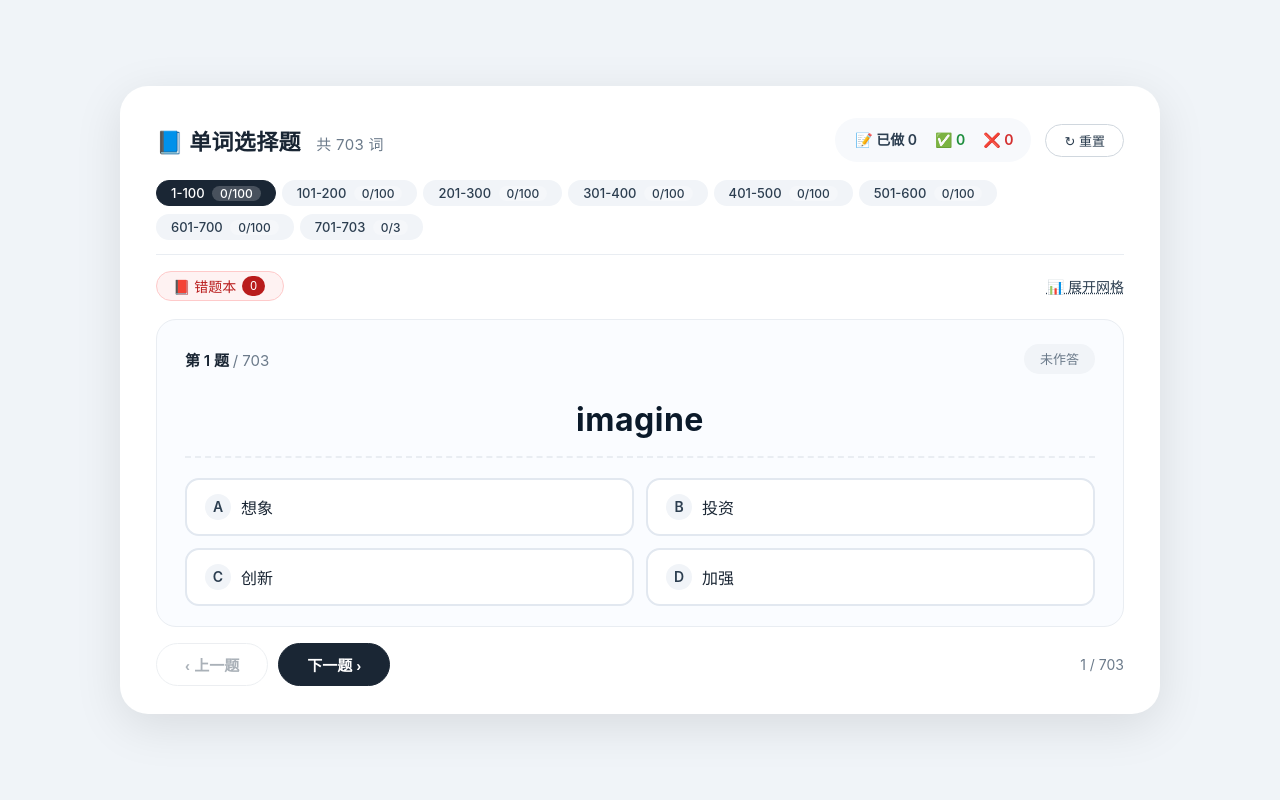
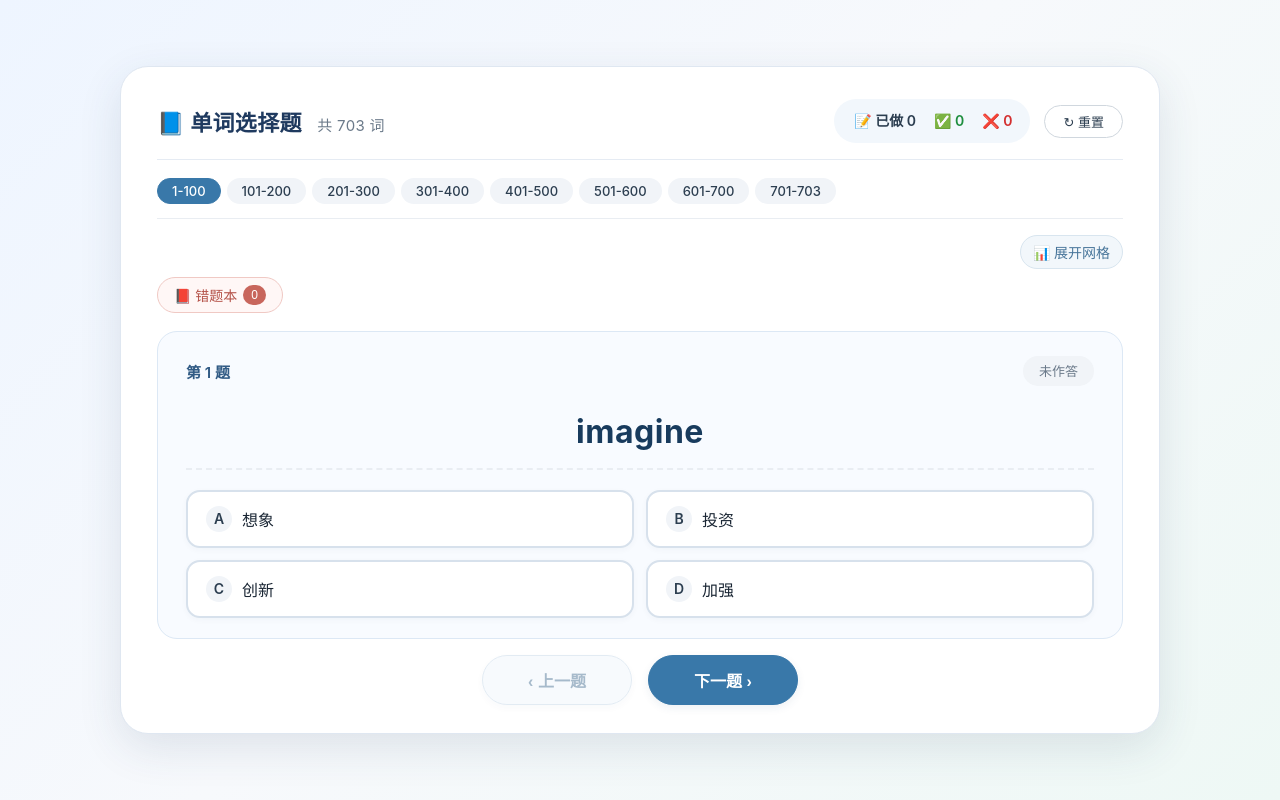
Before and after one commit to jeffzepher/mem_voc, a plain HTML site: page index.html in a window 1280 px wide. Drawn offline with Linux system fonts and the light colour scheme.

Commit message:
Enhance layout and navigation styles in index.html
Added new styles for improved layout and navigation. Updated progress display and removed redundant elements.

```diff
--- a/index.html
+++ b/index.html
@@ -429,6 +429,123 @@
         }
         .answer-toast.wrong-toast { background: #d32f2f; }
 
+        /* ===== 简洁配色与导航优化 ===== */
+        body {
+            background: linear-gradient(135deg, #eef5ff 0%, #f7f9fc 48%, #eef8f5 100%);
+            color: #243447;
+        }
+        .container {
+            border: 1px solid #dfe7f1;
+            box-shadow: 0 14px 44px rgba(40, 68, 96, 0.12);
+        }
+        .header {
+            padding-bottom: 16px;
+            border-bottom: 1px solid #e5ebf3;
+        }
+        .header h1 { color: #1f3a5f; }
+        .stats {
+            background: #f2f7fc;
+            border-color: #d8e5f2;
+        }
+        .question-area {
+            background: #f8fbff;
+            border-color: #dce8f5;
+        }
+        .q-number { color: #315b85; }
+        .word-display { color: #183b5d; }
+        .option-item {
+            border-color: #d7e1ec;
+            box-shadow: 0 2px 6px rgba(35, 61, 86, 0.035);
+        }
+        .option-item:hover:not(.disabled) {
+            border-color: #6d9dcc;
+            background: #f4f9ff;
+            transform: translateY(-1px);
+        }
+        .nav-footer {
+            justify-content: center;
+            flex-direction: column;
+            margin-top: 14px;
+        }
+        .nav-buttons {
+            justify-content: center;
+            gap: 16px;
+        }
+        .nav-btn {
+            min-width: 150px;
+            min-height: 50px;
+            padding: 12px 30px;
+            font-size: 16px;
+            border: 1px solid #b9cee2;
+            background: #edf5fc;
+            color: #24547e;
+            box-shadow: 0 3px 8px rgba(42, 78, 110, 0.08);
+        }
+        .nav-btn:hover:not(:disabled) {
+            background: #e2f0fb;
+            border-color: #7fa8ca;
+        }
+        .nav-btn.primary {
+            background: #3978a9;
+            border-color: #3978a9;
+            color: #fff;
+        }
+        .nav-btn.primary:hover:not(:disabled) {
+            background: #2e668f;
+            border-color: #2e668f;
+        }
+        .progress-text { display: none; }
+        .grid-bar {
+            display: flex;
+            justify-content: flex-end;
+            margin: 2px 0 8px;
+        }
+        .grid-toggle {
+            color: #47759a;
+            background: #f2f7fb;
+            border: 1px solid #d8e5ef;
+            border-radius: 20px;
+            padding: 6px 12px;
+            text-decoration: none;
+        }
+        .grid-toggle:hover {
+            background: #eaf3fa;
+            color: #285d84;
+        }
+        .grid-container {
+            margin-top: 0;
+            margin-bottom: 12px;
+            padding: 10px 0 12px;
+            border-top: 0;
+            border-bottom: 1px solid #e7edf4;
+        }
+        .grid-item.current {
+            border-color: #3978a9;
+            box-shadow: 0 0 0 2px rgba(57, 120, 169, 0.13);
+        }
+        .error-book-bar {
+            justify-content: flex-start;
+            margin-bottom: 18px;
+        }
+        .error-book-btn {
+            background: #fff7f6;
+            border-color: #f0c9c4;
+            color: #b45147;
+            padding: 7px 16px;
+        }
+        .error-book-btn:hover { background: #fff0ee; }
+        .error-book-btn .count { background: #c8665c; }
+        .progress-tabs .tab.active {
+            background: #3978a9;
+            color: #fff;
+            border-color: #3978a9;
+        }
+        .answer-toast {
+            background: #2f855a;
+            box-shadow: 0 8px 22px rgba(34, 93, 63, 0.22);
+        }
+        .answer-toast.wrong-toast { background: #c75b52; }
+
         @media (min-width: 641px) and (max-width: 1180px) {
             .container { max-width: 900px; width: calc(100% - 32px); }
             .options { grid-template-columns: repeat(2, minmax(0, 1fr)); }
@@ -520,6 +637,12 @@
             .nav-buttons {
                 justify-content: center;
             }
+        }
+
+        @media (max-width: 640px) {
+            .nav-buttons { width: 100%; gap: 10px; }
+            .nav-btn { min-width: 0; flex: 1; min-height: 48px; padding: 11px 12px; font-size: 15px; }
+            .grid-bar { justify-content: center; }
         }
     </style>
 </head>
@@ -546,12 +669,19 @@
         <!-- 进度标签 -->
         <div class="progress-tabs" id="progressTabs"></div>
 
+        <!-- 进度网格 -->
+        <div class="grid-bar">
+            <button class="grid-toggle" id="gridToggle">📊 展开网格</button>
+        </div>
+        <div class="grid-container" id="gridContainer">
+            <div class="grid-items" id="gridItems"></div>
+        </div>
+
         <!-- 错题本 -->
         <div class="error-book-bar">
             <button class="error-book-btn" id="errorBookBtn">
                 📕 错题本 <span class="count" id="errorCount">0</span>
             </button>
-            <button class="grid-toggle" id="gridToggle">📊 展开网格</button>
         </div>
 
         <!-- 题目 -->
@@ -570,13 +700,10 @@
                 <button class="nav-btn" id="prevBtn">‹ 上一题</button>
                 <button class="nav-btn primary" id="nextBtn">下一题 ›</button>
             </div>
-            <span class="progress-text" id="progressText">0 / 0</span>
+            <span class="progress-text" id="progressText"></span>
         </div>
 
-        <!-- 进度网格 -->
-        <div class="grid-container" id="gridContainer">
-            <div class="grid-items" id="gridItems"></div>
-        </div>
+
     </div>
 
     <script>
@@ -1402,12 +1529,9 @@
             };
             const value = JSON.stringify(payload);
             cookieSet(STORAGE_KEY, value);
-            // file:// 页面上的部分浏览器不会持久化 cookie，localStorage 仅作为本地文件打开时的兼容兜底。
-            try { localStorage.setItem(STORAGE_KEY, value); } catch (_) {}
         }
         function loadLocalState() {
-            let raw = cookieGet(STORAGE_KEY);
-            if (!raw) { try { raw = localStorage.getItem(STORAGE_KEY); } catch (_) {} }
+            const raw = cookieGet(STORAGE_KEY);
             if (!raw) return null;
             try {
                 const p = JSON.parse(raw);
@@ -1485,13 +1609,13 @@
             document.getElementById('wordDisplay').textContent = '📂 请先导入单词数据';
             document.getElementById('wordDisplay').className = 'word-display empty';
             document.getElementById('optionsContainer').innerHTML = '';
-            document.getElementById('qNumber').innerHTML = '第 0 题 <span class="total">/ <span id="totalQ">0</span></span>';
+            document.getElementById('qNumber').textContent = '第 0 题';
             document.getElementById('qStatus').textContent = '—';
             document.getElementById('qStatus').className = 'q-status';
             document.getElementById('wordCountLabel').innerHTML = '共 <span id="wordCountNum">0</span> 词';
             document.getElementById('progressTabs').innerHTML = '';
             document.getElementById('gridItems').innerHTML = '';
-            document.getElementById('progressText').textContent = '0 / 0';
+            document.getElementById('progressText').textContent = '';
             document.getElementById('prevBtn').disabled = true;
             document.getElementById('nextBtn').disabled = true;
             document.getElementById('doneCount').textContent = '0';
@@ -1569,7 +1693,7 @@
                 const end = Math.min((i + 1) * 100, total);
                 const active = state.currentIndex >= i * 100 && state.currentIndex < (i + 1) * 100 ? 'active' : '';
                 const doneInRange = state.questions.slice(i * 100, (i + 1) * 100).filter(q => q.result !== null).length;
-                html += `<span class="tab ${active}" data-page="${i}">${start}-${end} <span class="badge">${doneInRange}/${end - start + 1}</span></span>`;
+                html += `<span class="tab ${active}" data-page="${i}">${start}-${end}</span>`;
             }
             container.innerHTML = html;
 
@@ -1599,8 +1723,7 @@
             wordEl.textContent = q.en;
             wordEl.className = 'word-display';
 
-            document.getElementById('qNumber').innerHTML =
-                `第 ${idx + 1} 题 <span class="total">/ <span id="totalQ">${total}</span></span>`;
+            document.getElementById('qNumber').textContent = `第 ${idx + 1} 题`;
 
             const statusEl = document.getElementById('qStatus');
             if (state.isReviewMode && state.questions.every(item => item.result !== null)) {
@@ -1678,7 +1801,7 @@
         function renderProgressText() {
             const total = state.questions ? state.questions.length : 0;
             document.getElementById('progressText').textContent =
-                total > 0 ? `${state.currentIndex + 1} / ${total}` : '0 / 0';
+                total > 0 ? `${state.currentIndex + 1}` : '';
         }
 
         function updateErrorBookUI() {
@@ -1765,7 +1888,6 @@
                 state.errorWords = [];
                 state.isReviewMode = false;
                 state.questions = [];
-                try { localStorage.removeItem(STORAGE_KEY); } catch (_) {}
                 cookieSet(STORAGE_KEY, '', -1);
                 initPractice();
                 saveLocalState();
```
